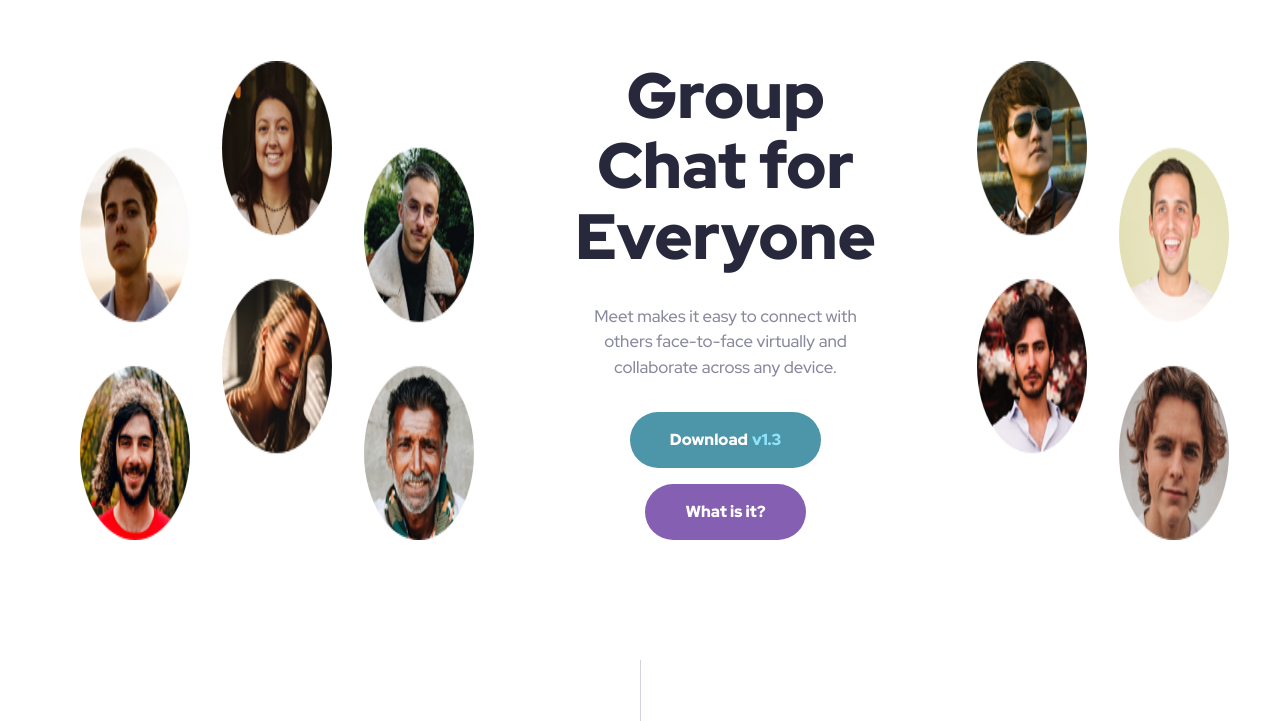
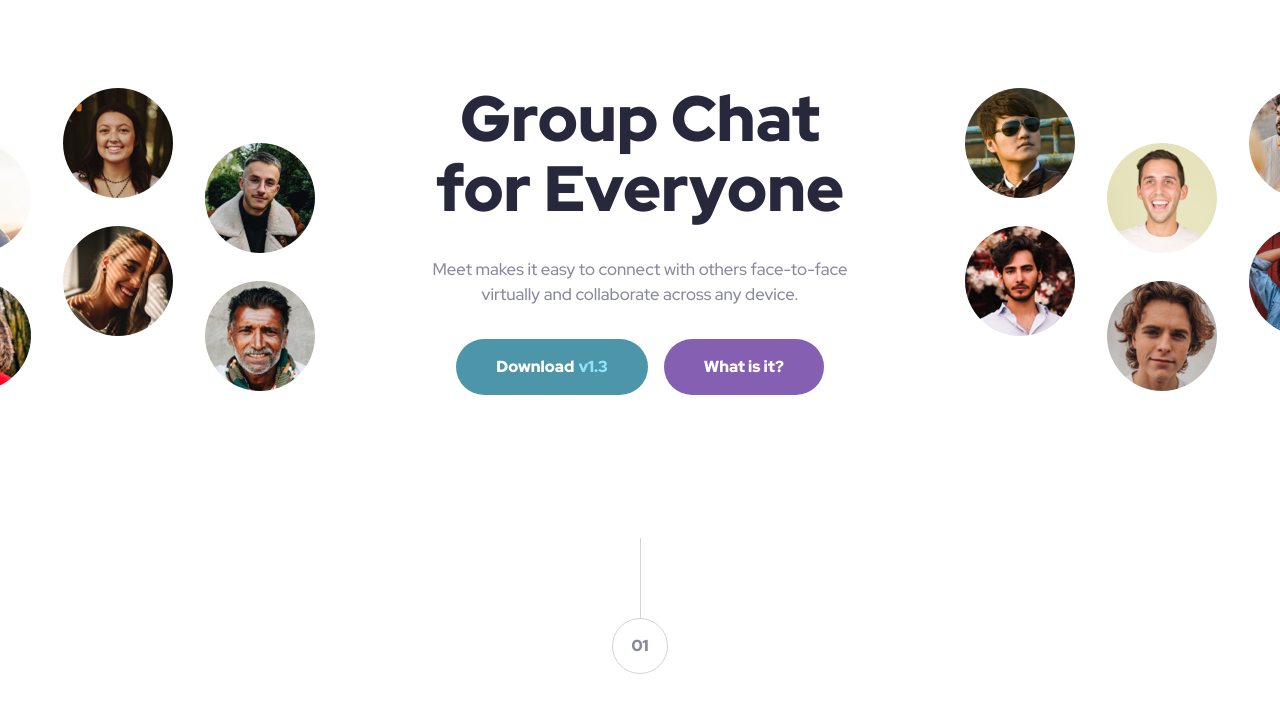
Before and after one commit to PapeSeydou/FEM_meet-landing-page, a plain HTML site: page starter-code/index.html in a window 1280 px wide. Shown: the part 79-800 px from the top of the page. Drawn offline with Linux system fonts and the light colour scheme.

Commit message:
Desktop Fixes

```diff
--- a/starter-code/index.html
+++ b/starter-code/index.html
@@ -19,8 +19,6 @@
     <section class="hero-section">
       <div class="mobile-hero-wrapper">
         <img src="./assets/tablet/image-hero.png" alt="Hero Image Mobile" class="mobile-hero-img">
-        <div class="desktop-hero-wrapper">
-          <img class="desktop-hero-img img-right" src="./assets/desktop/image-hero-left.png" alt="Hero Image left side">
         <div class="hero-content">
           <h1>Group Chat for Everyone</h1>
           <p>Meet makes it easy to connect with others face-to-face virtually and collaborate across any device.</p>
@@ -29,9 +27,20 @@
             <a class="btn btn-secondary" href="#">What is it?</a>
           </div>
         </div>
-          <img class="desktop-hero-img img-left" src="./assets/desktop/image-hero-right.png" alt="Hero Image right side">
+      </div>
+    </section>
+
+    <section class="here-wrapper-desktop">
+      <img class="desktop-hero-img img-left" src="./assets/desktop/image-hero-left.png" alt="Hero Image left side">
+      <div class="hero-content-desktop">
+        <h1>Group Chat for Everyone</h1>
+        <p>Meet makes it easy to connect with others face-to-face virtually and collaborate across any device.</p>
+        <div class="btn-group">
+          <a class="btn btn-primary" href="#">Download <span class="btn-accent">v1.3</span></a>
+          <a class="btn btn-secondary" href="#">What is it?</a>
         </div>
       </div>
+      <img class="desktop-hero-img img-right" src="./assets/desktop/image-hero-right.png" alt="Hero Image right side">
     </section>
 
     <section class="section-what">
--- a/starter-code/styling/sass/_layout.scss
+++ b/starter-code/styling/sass/_layout.scss
@@ -9,8 +9,13 @@ header {
 }
 
 /* Hero */
+.hero-section {
+    @media (min-width: 865px) {
+        display: none;
+    }
+}
 
-section{
+section {
     padding: 0 clamp(32px, calc(20.55px + 3.053vw), 44px);
     margin: 0 auto;
     box-sizing: content-box;
@@ -18,40 +23,62 @@ section{
     overflow: hidden;
 }
 
-.mobile-hero-wrapper{
+.mobile-hero-wrapper {
     display: flex;
     flex-direction: column;
     align-items: center;
     gap: clamp(48px, calc(25.099px + 6.107vw), 72px);
     padding: 64px 0 clamp(32px, calc(1.466px + 8.142vw), 64px) 0;
 }
-.mobile-hero-img{
-    width: clamp(438px, calc(72.542px + 97.455vw), 821px); /* 117vw -> 107vw */
-    @media (min-width: 865px) {
+
+.mobile-hero-img {
+    width: clamp(438px, calc(72.542px + 97.455vw), 821px);
+    /* 117vw -> 107vw */
+}
+
+.here-wrapper-desktop {
+    display: flex;
+    flex-direction: row;
+    justify-content: center;
+    gap: clamp(32px, calc(-112.417px + 16.696vw), 128px);
+    padding: 87px 0;
+    margin: 0;
+    box-sizing: content-box;
+    max-width: 1600px;
+    overflow: hidden;
+    align-items: center;
+    margin: 0 auto;
+
+    @media (max-width: 864px) {
         display: none;
     }
-
 }
 
-.desktop-hero-wrapper{
+/* .desktop-hero-wrapper{
     display: flex;
     flex-direction: row;
     gap: clamp(32px, calc(-112.417px + 16.696vw), 128px);
-}
-.desktop-hero-img{
-    display: none;
-    flex-shrink: 3;
-    max-width: 100%;
-    height: auto;
-    @media (min-width: 865px) {
-        display: block;
-        flex-shrink: 3;
-        max-width: 100%;
-        height: auto;
-    }
+} */
+.desktop-hero-img {
+    flex: 1;
+    max-width: 394px;
+    min-width: 0;
+    height: 303px;
+    object-fit: cover;
 }
 
-.hero-content{
+.img-left{
+    object-position: right;
+}
+.img-right{
+    object-position: left;
+}
+
+.hero-content-desktop {
+    flex-basis: 448px;
+}
+
+.hero-content, .hero-content-desktop {
     @include type.base;
     display: flex;
     flex-direction: column;
@@ -60,12 +87,11 @@ section{
     color: base.$slate-600;
     gap: clamp(24px, calc(4.308px + 2.564vw), 32px);
     max-width: 448px;
-    h1{
+
+    h1 {
         @include type.heading-1;
         color: base.$slate-900;
     }
-    /* Flex-box of .desktop-hero-wrapper */
-    flex-shrink: 1;
 }
 
 .btn-group {
@@ -78,7 +104,7 @@ section{
 
 /* Section #2 */
 
-.container{
+.container {
     padding: clamp(32px, calc(9.099px + 6.107vw), 56px) 0 clamp(64px, calc(44.308px + 2.564vw), 72px) 0;
     display: flex;
     flex-direction: column;
@@ -89,16 +115,18 @@ section{
     display: grid;
     grid-template-columns: 1fr 1fr;
     gap: clamp(16px, calc(7.489px + 2.27vw), 32px);
+
     @media (min-width: 768px) {
         grid-template-columns: 1fr 1fr 1fr 1fr;
     }
-    img{
+
+    img {
         max-width: 100%;
         border-radius: 8px;
     }
 }
 
-.section-content{
+.section-content {
     display: flex;
     text-align: center;
     flex-direction: column;
@@ -108,17 +136,19 @@ section{
     color: base.$slate-600;
     max-width: clamp(504px, calc(405.538px + 12.821vw), 544px);
     margin: 0 auto;
-    h2{
+
+    h2 {
         @include type.heading-2;
         color: base.$slate-900;
     }
 }
 
-.section-titling{
+.section-titling {
     display: flex;
     flex-direction: column;
     gap: 16px;
-    .subheading{
+
+    .subheading {
         @include type.subheading;
         text-transform: uppercase;
         color: base.$cyan-600;
@@ -127,18 +157,22 @@ section{
 
 /* Footer */
 
-footer{
+footer {
     display: flex;
     flex-direction: column;
     background-color: white;
-    .section-counter{
+
+    .section-counter {
         z-index: 5;
     }
+
     position: relative;
 }
-.footer-bg-wrapper{
+
+.footer-bg-wrapper {
     margin-top: -28px;
-    padding: clamp(64px, calc(-54.154px + 15.385vw), 112px) clamp(32px, calc(20.55px + 3.053vw), 44px);;
+    padding: clamp(64px, calc(-54.154px + 15.385vw), 112px) clamp(32px, calc(20.55px + 3.053vw), 44px);
+    ;
     background-image: url('../assets/mobile/image-footer.jpg');
     background-repeat: no-repeat;
     background-size: cover;
@@ -147,6 +181,7 @@ footer{
     @media (min-width: 786px) {
         background-image: url('../assets/tablet/image-footer.jpg');
     }
+
     @media (min-width: 1080px) {
         background-image: url('../assets/desktop/image-footer.jpg');
     }
@@ -166,16 +201,16 @@ footer{
     color: white;
 
 
-    .btn-accent{
+    .btn-accent {
         color: base.$purple-300;
     }
 
-    h2{
+    h2 {
         @include type.heading-2;
     }
 
-    @media (min-width: 786px) {
-    }
+    @media (min-width: 786px) {}
+
     @media (min-width: 1080px) {
         flex-direction: row;
         align-items: start;
@@ -183,9 +218,9 @@ footer{
     }
 }
 
-.footer-bg-wrapper::before{
+.footer-bg-wrapper::before {
     position: absolute;
-    content:'';
+    content: '';
     top: calc(136px - 28px);
     bottom: 0;
     left: 0;
```
Also changed, not shown: starter-code/styling/style.css, 1 other file. Lines whose indentation alone changed are shown as unchanged.
